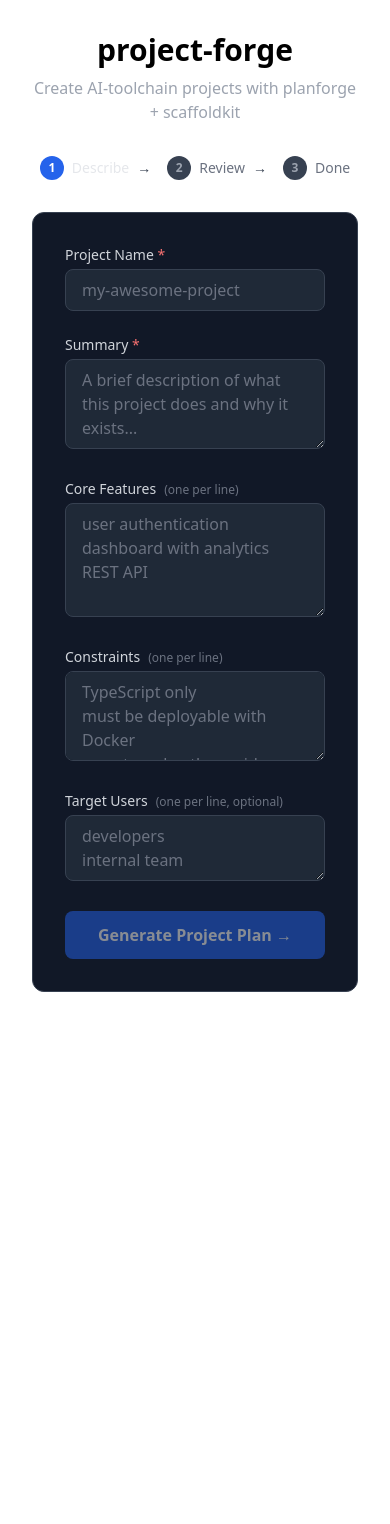
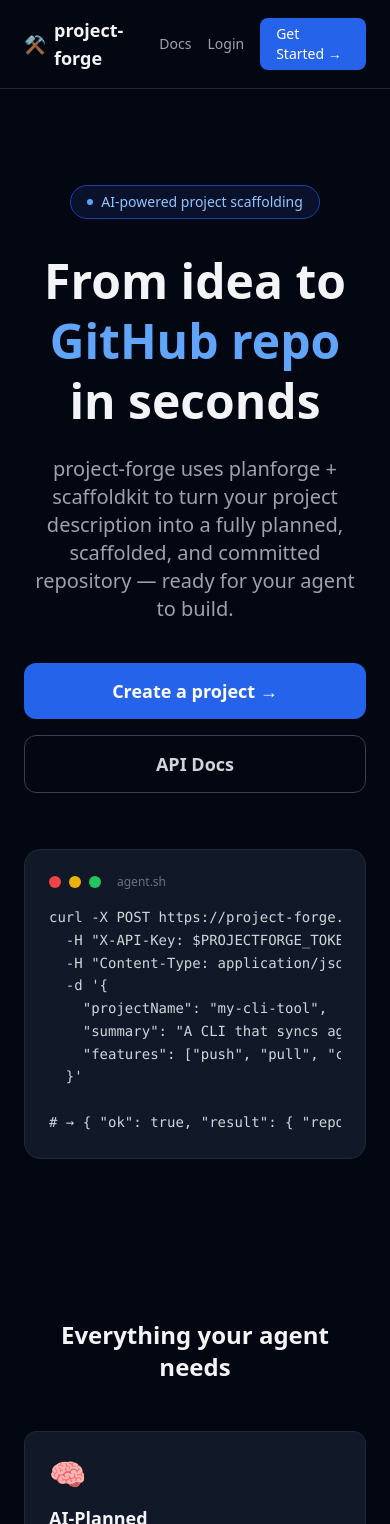
Before and after one commit to LanNguyenSi/project-forge, a Next.js app: page / in a window 390 px wide. Shown: the top 1524 px of the page. Before the commit the page ends 1024 px from the top, so only its background shows below. Built offline with nearby package versions, Linux system fonts and the light colour scheme.

Commit message:
feat: landing page - hero, features, how-it-works, CTA, nav

```diff
--- a/app/page.tsx
+++ b/app/page.tsx
@@ -1,193 +1,159 @@
 "use client";
 
-import { useState } from "react";
-import { ProjectForm } from "@/components/ProjectForm";
-import { PreviewPanel } from "@/components/PreviewPanel";
-import { ConfirmModal } from "@/components/ConfirmModal";
-import type { GenerationPreview, ProjectInput } from "@/lib/types";
+import Link from "next/link";
 
-type AppState = "form" | "loading" | "preview" | "confirming" | "publishing" | "done";
+const features = [
+  {
+    icon: "🧠",
+    title: "AI-Planned",
+    desc: "Every project is planned by agent-planforge — tasks, waves, and architecture automatically generated.",
+  },
+  {
+    icon: "⚒️",
+    title: "Scaffolded",
+    desc: "scaffoldkit generates the file structure, Makefile, CI, and docs. Ready to clone and build.",
+  },
+  {
+    icon: "🔑",
+    title: "Agent-Ready API",
+    desc: "One POST request from your agent creates a GitHub repo. No PAT required — just your project-forge token.",
+  },
+  {
+    icon: "🚀",
+    title: "Zero to Repo in Seconds",
+    desc: "From idea to a cloneable GitHub repository in under 30 seconds.",
+  },
+];
 
-function StepIndicator({ state }: { state: AppState }) {
-  const steps = [
-    { id: "form", label: "Describe", active: state === "form" || state === "loading" },
-    { id: "preview", label: "Review", active: state === "preview" || state === "confirming" },
-    { id: "done", label: "Done", active: state === "publishing" || state === "done" },
-  ];
+const steps = [
+  { n: "1", title: "Describe your project", desc: "Fill in name, summary, features, and constraints." },
+  { n: "2", title: "Review the plan", desc: "Browse tasks, architecture, and file tree. Regenerate if needed." },
+  { n: "3", title: "Confirm & publish", desc: "One click creates the GitHub repo and pushes the scaffold." },
+  { n: "4", title: "Clone & build", desc: "Hand off to your agent. The plan is already inside the repo." },
+];
+
+export default function LandingPage() {
   return (
-    <div className="flex items-center justify-center gap-4 mb-8 text-sm">
-      {steps.map((step, i) => (
-        <div key={step.id} className="flex items-center gap-2">
-          <div
-            className={`h-6 w-6 rounded-full flex items-center justify-center text-xs font-bold transition-colors ${
-              step.active ? "bg-blue-600 text-white" : "bg-gray-700 text-gray-400"
-            }`}
+    <main className="min-h-screen bg-gray-950 text-gray-100">
+      {/* Nav */}
+      <nav className="border-b border-gray-800 px-6 py-4 flex items-center justify-between max-w-6xl mx-auto">
+        <div className="flex items-center gap-2 font-bold text-lg">
+          <span>⚒️</span> project-forge
+        </div>
+        <div className="flex items-center gap-4 text-sm">
+          <Link href="/docs" className="text-gray-400 hover:text-gray-200 transition">Docs</Link>
+          <Link href="/login" className="text-gray-400 hover:text-gray-200 transition">Login</Link>
+          <Link
+            href="/login"
+            className="rounded-lg bg-blue-600 px-4 py-1.5 text-white hover:bg-blue-500 transition font-medium"
           >
-            {i + 1}
-          </div>
-          <span className={step.active ? "text-gray-200" : "text-gray-500"}>{step.label}</span>
-          {i < 2 && <span className="text-gray-700">→</span>}
+            Get Started →
+          </Link>
         </div>
-      ))}
-    </div>
-  );
-}
+      </nav>
 
-export default function Home() {
-  const [state, setState] = useState<AppState>("form");
-  const [preview, setPreview] = useState<GenerationPreview | null>(null);
-  const [lastInput, setLastInput] = useState<ProjectInput | null>(null);
-  const [error, setError] = useState<string | null>(null);
-  const [repoUrl, setRepoUrl] = useState<string | null>(null);
-
-  const handleGenerate = async (input: ProjectInput) => {
-    setState("loading");
-    setError(null);
-    setLastInput(input);
-    try {
-      const res = await fetch("/api/generate", {
-        method: "POST",
-        headers: { "Content-Type": "application/json" },
-        body: JSON.stringify(input),
-      });
-      const data = await res.json();
-      if (!res.ok || !data.ok) throw new Error(data.error ?? "Generation failed");
-      setPreview(data.preview);
-      setState("preview");
-    } catch (err) {
-      setError(err instanceof Error ? err.message : "Generation failed. Please try again.");
-      setState("form");
-    }
-  };
-
-  const handlePublish = async () => {
-    if (!preview) return;
-    setState("publishing");
-    try {
-      const res = await fetch("/api/publish", {
-        method: "POST",
-        headers: { "Content-Type": "application/json" },
-        body: JSON.stringify({
-          sessionId: preview.sessionId,
-          projectName: preview.projectName,
-        }),
-      });
-      const data = await res.json();
-      if (!res.ok || !data.ok) throw new Error(data.error ?? "Publish failed");
-      setRepoUrl(data.result.repoUrl);
-      setState("done");
-    } catch (err) {
-      setError(err instanceof Error ? err.message : "Failed to create repository. Please try again.");
-      setState("preview");
-    }
-  };
-
-  const handleBack = () => {
-    setState("form");
-    setPreview(null);
-    setError(null);
-  };
-
-  return (
-    <main className="flex min-h-screen flex-col items-center justify-center p-8">
-      <div className="max-w-2xl w-full">
-        <div className="mb-8 text-center">
-          <h1 className="text-3xl font-bold mb-2">project-forge</h1>
-          <p className="text-gray-400">
-            Create AI-toolchain projects with planforge + scaffoldkit
-          </p>
+      {/* Hero */}
+      <section className="max-w-4xl mx-auto px-6 py-24 text-center">
+        <div className="inline-flex items-center gap-2 rounded-full border border-blue-800 bg-blue-950/40 px-4 py-1.5 text-sm text-blue-300 mb-8">
+          <span className="h-1.5 w-1.5 rounded-full bg-blue-400 animate-pulse" />
+          AI-powered project scaffolding
+        </div>
+        <h1 className="text-5xl font-bold mb-6 leading-tight">
+          From idea to{" "}
+          <span className="text-blue-400">GitHub repo</span>
+          <br />in seconds
+        </h1>
+        <p className="text-gray-400 text-xl mb-10 max-w-2xl mx-auto">
+          project-forge uses planforge + scaffoldkit to turn your project description into a
+          fully planned, scaffolded, and committed repository — ready for your agent to build.
+        </p>
+        <div className="flex flex-col sm:flex-row gap-4 justify-center">
+          <Link
+            href="/login"
+            className="rounded-xl bg-blue-600 px-8 py-3.5 font-semibold text-white hover:bg-blue-500 transition text-lg"
+          >
+            Create a project →
+          </Link>
+          <Link
+            href="/docs"
+            className="rounded-xl border border-gray-700 px-8 py-3.5 font-semibold text-gray-300 hover:bg-gray-800 transition text-lg"
+          >
+            API Docs
+          </Link>
         </div>
 
-        {state !== "done" && <StepIndicator state={state} />}
+        {/* Code snippet */}
+        <div className="mt-14 rounded-2xl border border-gray-800 bg-gray-900 p-6 text-left max-w-2xl mx-auto">
+          <div className="flex items-center gap-2 mb-4">
+            <div className="h-3 w-3 rounded-full bg-red-500" />
+            <div className="h-3 w-3 rounded-full bg-yellow-500" />
+            <div className="h-3 w-3 rounded-full bg-green-500" />
+            <span className="text-gray-500 text-xs ml-2">agent.sh</span>
+          </div>
+          <pre className="text-sm font-mono text-gray-300 leading-relaxed overflow-x-auto">{`curl -X POST https://project-forge.opentriologue.ai/api/v1/projects \\
+  -H "X-API-Key: $PROJECTFORGE_TOKEN" \\
+  -H "Content-Type: application/json" \\
+  -d '{
+    "projectName": "my-cli-tool",
+    "summary": "A CLI that syncs agent memory via Git",
+    "features": ["push", "pull", "conflict resolution"]
+  }'
 
-        {error && (
-          <div className="mb-6 rounded-lg border border-red-800 bg-red-950/50 p-4 flex items-start gap-3">
-            <span className="text-red-400 shrink-0 mt-0.5">⚠️</span>
-            <div>
-              <p className="text-red-300 text-sm font-medium">Something went wrong</p>
-              <p className="text-red-400 text-xs mt-1">{error}</p>
+# → { "ok": true, "result": { "repoUrl": "https://github.com/..." } }`}</pre>
+        </div>
+      </section>
+
+      {/* Features */}
+      <section className="max-w-5xl mx-auto px-6 py-16">
+        <h2 className="text-2xl font-bold text-center mb-12">Everything your agent needs</h2>
+        <div className="grid grid-cols-1 sm:grid-cols-2 gap-6">
+          {features.map((f) => (
+            <div key={f.title} className="rounded-xl border border-gray-800 bg-gray-900 p-6">
+              <div className="text-3xl mb-3">{f.icon}</div>
+              <h3 className="font-semibold text-lg mb-2">{f.title}</h3>
+              <p className="text-gray-400 text-sm leading-relaxed">{f.desc}</p>
             </div>
-            <button
-              onClick={() => setError(null)}
-              className="ml-auto text-red-500 hover:text-red-300 transition text-lg leading-none"
-            >
-              ×
-            </button>
+          ))}
+        </div>
+      </section>
+
+      {/* How it works */}
+      <section className="max-w-4xl mx-auto px-6 py-16">
+        <h2 className="text-2xl font-bold text-center mb-12">How it works</h2>
+        <div className="relative">
+          <div className="absolute left-5 top-0 bottom-0 w-px bg-gray-800 hidden sm:block" />
+          <div className="space-y-8">
+            {steps.map((step) => (
+              <div key={step.n} className="flex gap-6">
+                <div className="h-10 w-10 rounded-full bg-blue-600 flex items-center justify-center font-bold text-white shrink-0 z-10">
+                  {step.n}
+                </div>
+                <div className="pt-1.5">
+                  <h3 className="font-semibold mb-1">{step.title}</h3>
+                  <p className="text-gray-400 text-sm">{step.desc}</p>
+                </div>
+              </div>
+            ))}
           </div>
-        )}
+        </div>
+      </section>
 
-        {(state === "form" || state === "loading") && (
-          <div className="rounded-xl border border-gray-700 bg-gray-900 p-8">
-            <ProjectForm
-              onSubmit={handleGenerate}
-              isLoading={state === "loading"}
-              initialValues={lastInput ?? undefined}
-            />
-          </div>
-        )}
+      {/* CTA */}
+      <section className="max-w-2xl mx-auto px-6 py-20 text-center">
+        <h2 className="text-3xl font-bold mb-4">Ready to forge your first project?</h2>
+        <p className="text-gray-400 mb-8">Register, connect GitHub, create an API token — and start building.</p>
+        <Link
+          href="/login"
+          className="inline-block rounded-xl bg-blue-600 px-10 py-4 font-semibold text-white hover:bg-blue-500 transition text-lg"
+        >
+          Get started for free →
+        </Link>
+      </section>
 
-        {(state === "preview" || state === "confirming") && preview && (
-          <PreviewPanel
-            preview={preview}
-            onConfirm={() => setState("confirming")}
-            onBack={handleBack}
-            isPublishing={false}
-          />
-        )}
-
-        {state === "confirming" && preview && (
-          <ConfirmModal
-            projectName={preview.projectName}
-            taskCount={preview.taskCount}
-            waveCount={preview.waveCount}
-            onConfirm={handlePublish}
-            onCancel={() => setState("preview")}
-          />
-        )}
-
-        {state === "publishing" && preview && (
-          <div className="rounded-xl border border-gray-700 bg-gray-900 p-12 text-center">
-            <div className="h-10 w-10 animate-spin rounded-full border-2 border-blue-500 border-t-transparent mx-auto mb-4" />
-            <p className="text-gray-300 font-medium">Creating repository...</p>
-            <p className="text-gray-500 text-sm mt-1">{preview.projectName}</p>
-          </div>
-        )}
-
-        {state === "done" && repoUrl && (
-          <div className="rounded-xl border border-green-800 bg-green-950/30 p-8 text-center">
-            <div className="text-5xl mb-4">✅</div>
-            <h2 className="text-2xl font-semibold mb-2">Project Created!</h2>
-            <p className="text-gray-400 mb-6">
-              Your project is ready. Clone it and hand off to your agent:
-            </p>
-            <code className="block rounded-lg bg-gray-900 px-4 py-3 text-sm text-green-400 mb-6 font-mono">
-              git clone {repoUrl}
-            </code>
-            <div className="flex gap-3">
-              <a
-                href={repoUrl}
-                target="_blank"
-                rel="noreferrer"
-                className="flex-1 rounded-lg border border-gray-700 px-4 py-2.5 text-gray-300 hover:bg-gray-800 transition text-center text-sm"
-              >
-                View on GitHub →
-              </a>
-              <button
-                onClick={() => {
-                  setState("form");
-                  setPreview(null);
-                  setRepoUrl(null);
-                  setError(null);
-                  setLastInput(null);
-                }}
-                className="flex-1 rounded-lg bg-blue-600 px-4 py-2.5 text-white hover:bg-blue-500 transition text-sm font-medium"
-              >
-                Create another
-              </button>
-            </div>
-          </div>
-        )}
-      </div>
+      {/* Footer */}
+      <footer className="border-t border-gray-800 px-6 py-8 text-center text-gray-600 text-sm">
+        <p>⚒️ project-forge · Built with planforge + scaffoldkit · <a href="https://github.com/LanNguyenSi/project-forge" className="hover:text-gray-400 transition">GitHub</a></p>
+      </footer>
     </main>
   );
 }
```
